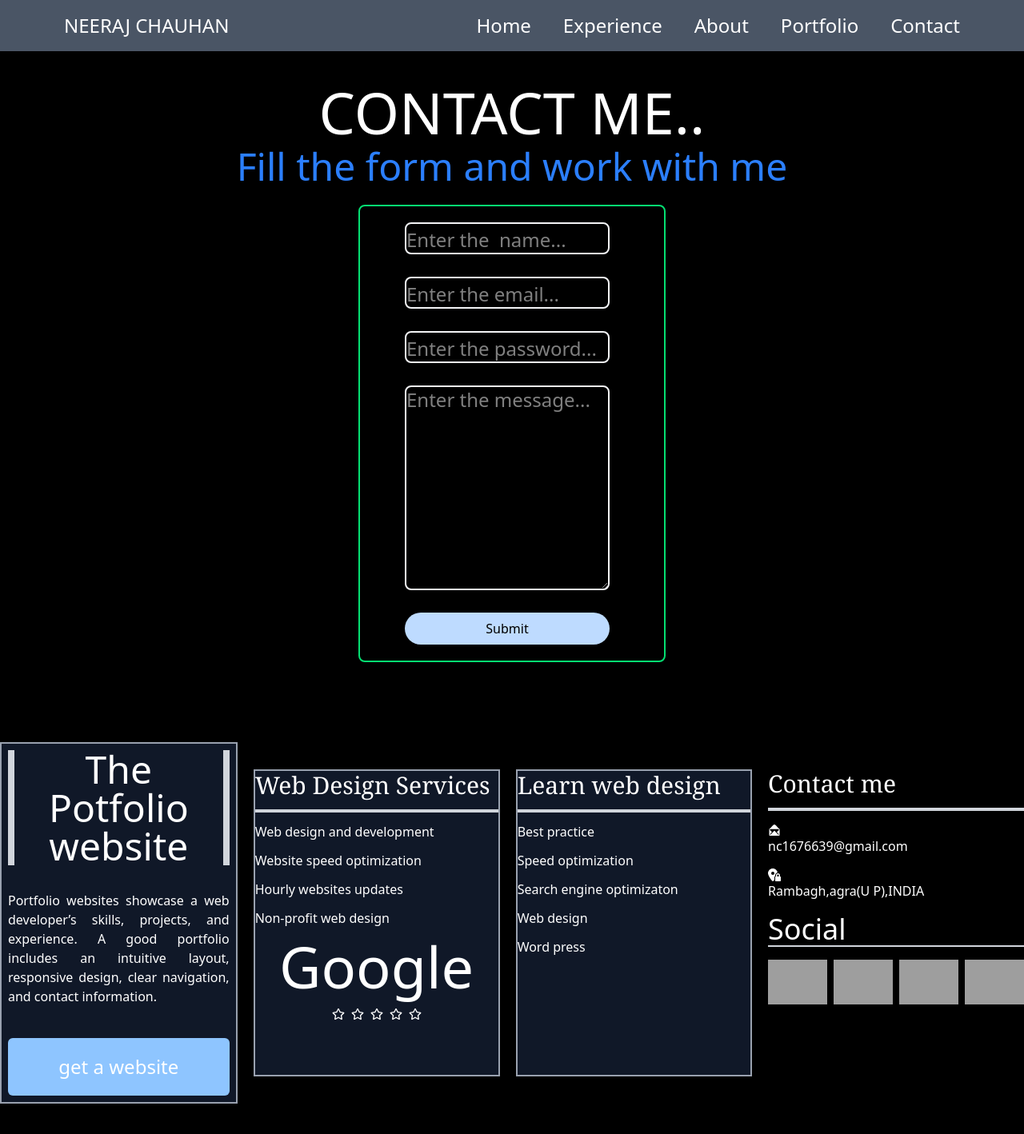
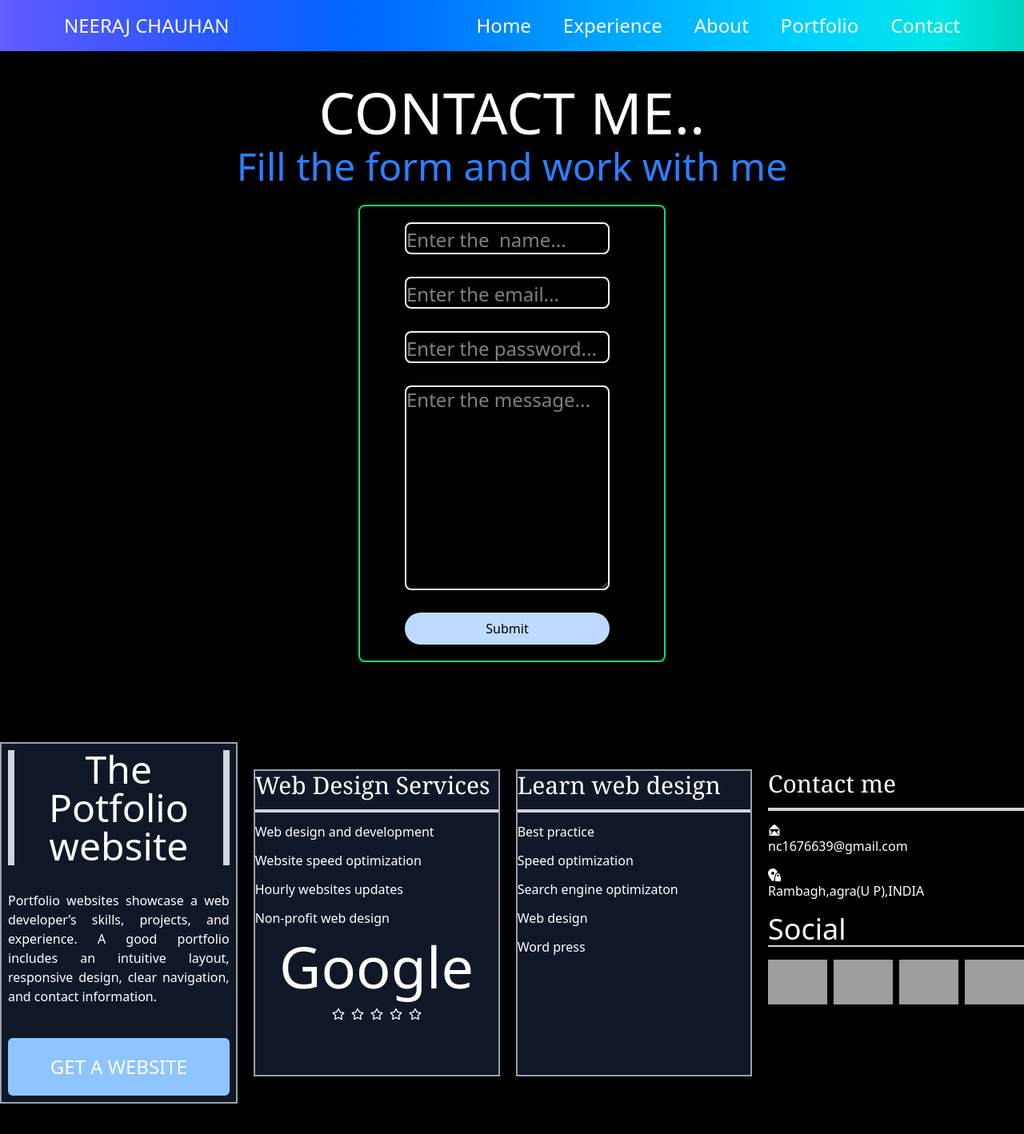
Before and after one commit to Neeraj-chauhan12/Portfolio, a React (Vite) app: page /Contact in a window 1280 px wide. Shown: the top 1418 px of the page at 80% size. Built offline with nearby package versions, Linux system fonts and the light colour scheme; grey boxes are pictures that could not be loaded.

Commit message:
Animation

```diff
--- a/package.json
+++ b/package.json
@@ -12,9 +12,11 @@
   "dependencies": {
     "@emailjs/browser": "^4.4.1",
     "@tailwindcss/vite": "^4.1.10",
+    "@types/react-motion": "^0.0.40",
     "axios": "^1.7.9",
     "daisyui": "^5.0.37",
     "file-saver": "^2.0.5",
+    "framer-motion": "^12.18.1",
     "motion": "^12.18.1",
     "react": "^18.3.1",
     "react-dom": "^18.3.1",
--- a/src/components/Navbar.jsx
+++ b/src/components/Navbar.jsx
@@ -9,7 +9,7 @@ const Navbar = () => {
 
   return (
     <>
-      <div className='md:w-screen w-screen z-10  overflow-x-hidden md:px-20 px-4 py-4 bg-gray-600 text-white flex justify-between items-center'>
+      <div className='md:w-screen w-screen z-10  overflow-x-hidden md:px-20 px-4 py-4 bg-linear-to-r/hsl from-indigo-500 to-teal-400 text-white flex justify-between items-center'>
         <h1 className=' uppercase text-2xl'>neeraj chauhan</h1>
         {/* desktop navbar */}
         <div className=' hidden md:flex gap-10 text-2xl'>
@@ -29,7 +29,7 @@ const Navbar = () => {
           {
             menu && (
               <div>
-            <div className=' md:hidden flex h-screen justify-center   items-center gap-4 text-3xl flex-col'>
+            <div className=' md:hidden flex h-screen justify-center  bg-linear-to-r/hsl from-indigo-500 to-teal-400  items-center gap-4 text-3xl flex-col'>
             <Link  onClick={()=>setmenu(!menu)} to="/">Home</Link>
             <Link onClick={()=>setmenu(!menu)} to="/Experience">Experience</Link>
             <Link onClick={()=>setmenu(!menu)} to="/About">About</Link>
--- a/src/pages/Footer.jsx
+++ b/src/pages/Footer.jsx
@@ -2,6 +2,7 @@ import React from 'react'
 import { FaRegStar } from "react-icons/fa";
 import { IoIosMailOpen } from "react-icons/io";
 import { FaLocationPinLock } from "react-icons/fa6";
+import {motion} from 'framer-motion'
 
 import { Link } from 'react-router-dom';
 
@@ -11,13 +12,21 @@ const Footer = () => {
   return (
     <>
     <div className=' max-w-screen-2xl container bg-black h-auto text-white py-20 flex md:flex-row flex-col gap-5 justify-around items-center '>
-        <div className='h-auto w-80 border-2 border-gray-400 bg-gray-900 flex p-2 flex-col  md:mb-0 mb-10 text-justify '>
+        <motion.div
+           initial={{opcacity:0, translateX: "100%"}}
+           whileInView={{opcacity:1, translateX: 0}}
+           transition={{duration:1}}
+        className='h-auto w-80 border-2 border-gray-400 bg-gray-900 flex p-2 flex-col  md:mb-0 mb-10 text-justify '>
           <h1 className='text-center text-5xl hover:bg-gray-500 border-l-8 border-r-8 border-gray-300'>The Potfolio website</h1>
           <p className='mt-8'>Portfolio websites showcase a web developer’s skills, projects, and experience.
             A good portfolio includes an intuitive layout, responsive design, clear navigation, and contact information.</p>
-             <button className='text-2xl py-5 mt-10 px-6 bg-blue-300 hover:bg-blue-700 rounded-md'>get a website</button>
-        </div>
-        <div className='h-96 w-80 border-2 border-gray-400  bg-gray-900 text-start flex flex-col gap-3 '>
+             <Link to="https://studypl.netlify.app" className='text-2xl py-5 flex justify-center items-center mt-10 bg-blue-300 uppercase hover:bg-blue-700 rounded-md'>get a website</Link>
+        </motion.div>
+        <motion.div
+          initial={{opcacity:0, translateX: "-100%"}}
+           whileInView={{opcacity:1, translateX: 0}}
+           transition={{duration:1}}
+        className='h-96 w-80 border-2 border-gray-400  bg-gray-900 text-start flex flex-col gap-3 '>
           <h1 className='text-3xl border-b-4 border-gray-300 pb-3 font-serif '>Web Design Services</h1>
           <h2 className='text-2 '>Web design and development</h2>
           <h2 className='text-2 '>Website speed optimization</h2>
@@ -27,16 +36,25 @@ const Footer = () => {
             <h1 className='text-7xl mb-4 font-sans'>Google</h1>
             <h1 className='flex text-center px-24 gap-2'>{< FaRegStar/>}{< FaRegStar/>}{< FaRegStar/>}{< FaRegStar/>}{< FaRegStar/>}</h1>
           </div>
-        </div>
-        <div className='md:h-96 h-80 w-80 border-2 bg-gray-900 border-gray-400 flex flex-col gap-3 '>
+        </motion.div>
+        <motion.div
+        initial={{opcacity:0, translateX: "100%"}}
+           whileInView={{opcacity:1, translateX: 0}}
+           transition={{duration:1}}
+         className='md:h-96 h-80 w-80 border-2 bg-gray-900 border-gray-400 flex flex-col gap-3 '>
           <h1 className='text-3xl border-b-4 border-gray-300 pb-3 font-serif '>Learn web design</h1>
           <h2>Best practice</h2>
           <h2>Speed optimization</h2>
           <h2>Search engine optimizaton</h2>
           <h2>Web design</h2>
           <h2>Word press</h2>
-        </div>
-        <div className='md:h-96 h-80 w-80 flex flex-col gap-4 '>
+        </motion.div>
+
+        <motion.div
+          initial={{opcacity:0, translateX: "-100%"}}
+           whileInView={{opcacity:1, translateX: 0}}
+           transition={{duration:1}}
+         className='md:h-96 h-80 w-80 flex flex-col gap-4 '>
           <h1  className='text-3xl border-b-4 border-gray-300 pb-3 font-serif '>Contact me</h1>
 
           <div>
@@ -68,7 +86,7 @@ const Footer = () => {
 
 
     </div>
-    </div>
+    </motion.div>
     </div>
 
     </>
--- a/src/pages/Portfolio.jsx
+++ b/src/pages/Portfolio.jsx
@@ -3,6 +3,8 @@ import food from '../../public/food.png'
 import todo from '../../public/todolist.png'
 import port from '../../public/ptr.png'
 import { Link, Links } from 'react-router-dom'
+//import { motion } from 'react-motion'
+import {motion} from 'framer-motion'
 
 const Portfolio = () => {
 
@@ -36,11 +38,15 @@ const Portfolio = () => {
         <h1 className='text-5xl mb-10 flex justify-center items-center '>My Project</h1>
 
 
-       <div className='h-auto w-screen flex md:flex-row flex-col md:mx-0 mx-5  gap-16 md:justify-evenly '>
+       <div className='h-auto w-screen flex md:flex-row flex-col md:mx-0 mx-8  gap-16 md:justify-evenly '>
        {
             data.map(({id,img,name,bt1,bt2})=>{
                 return(
-                    <div className='h-auto w-80 flex  border-2 border-gray-400 shadow-lg p-5 shadow-gray-200 flex-col' key={id}>
+                    <motion.div
+                    initial={{opcacity:0,scale:0}}
+                    whileInView={{opcacity:1,scale:1}}
+                    transition={{duration:1}}
+                    className='h-auto w-80 flex  border-2 border-gray-400 shadow-lg p-5 shadow-gray-200 flex-col' key={id}>
                         <img className='h-80 w-full object-contain' src={img} alt="" />
                         <h1 className='text-center text-3xl my-5'>{name}</h1>
                         <div className='flex'>
@@ -49,7 +55,7 @@ const Portfolio = () => {
                         </div>
 
 
-                    </div>
+                    </motion.div>
                 )
             })
         }
```
Also changed, not shown: 1 other file (tests, documents, lock files or other folders).
